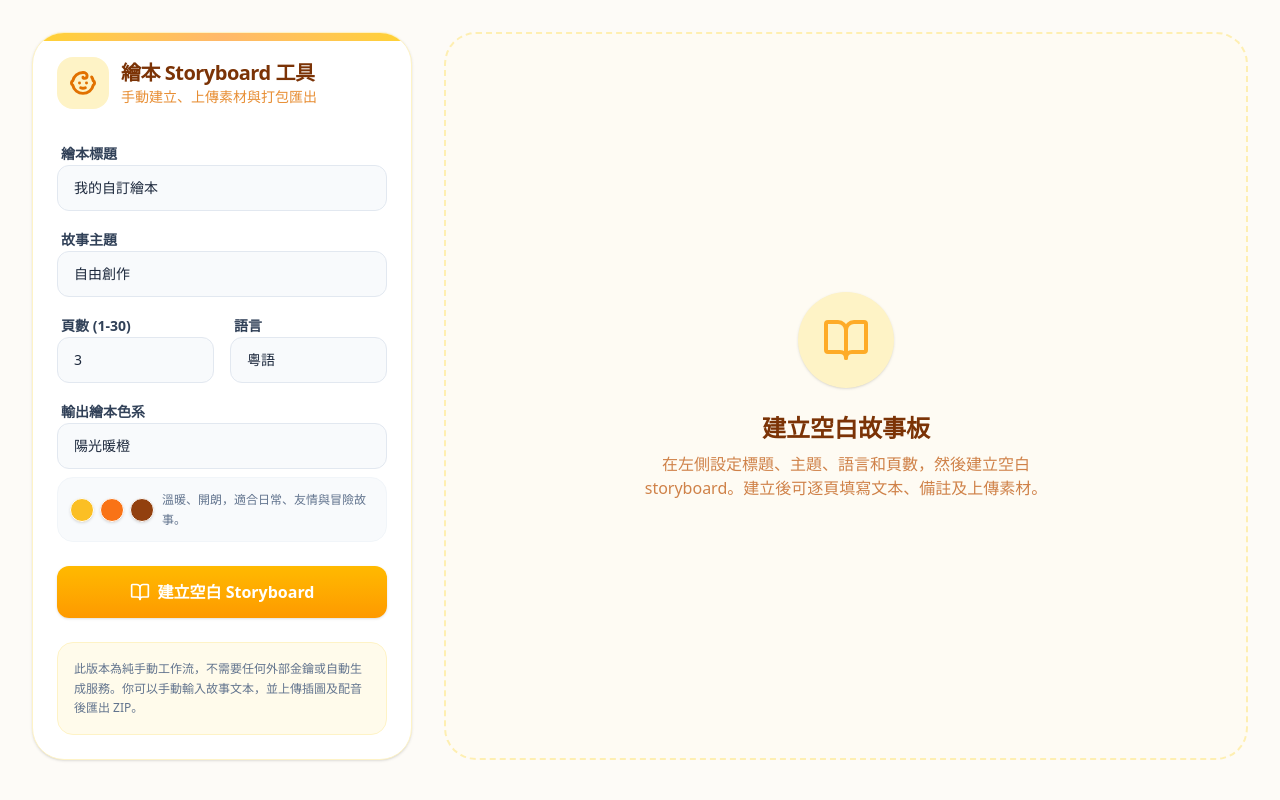
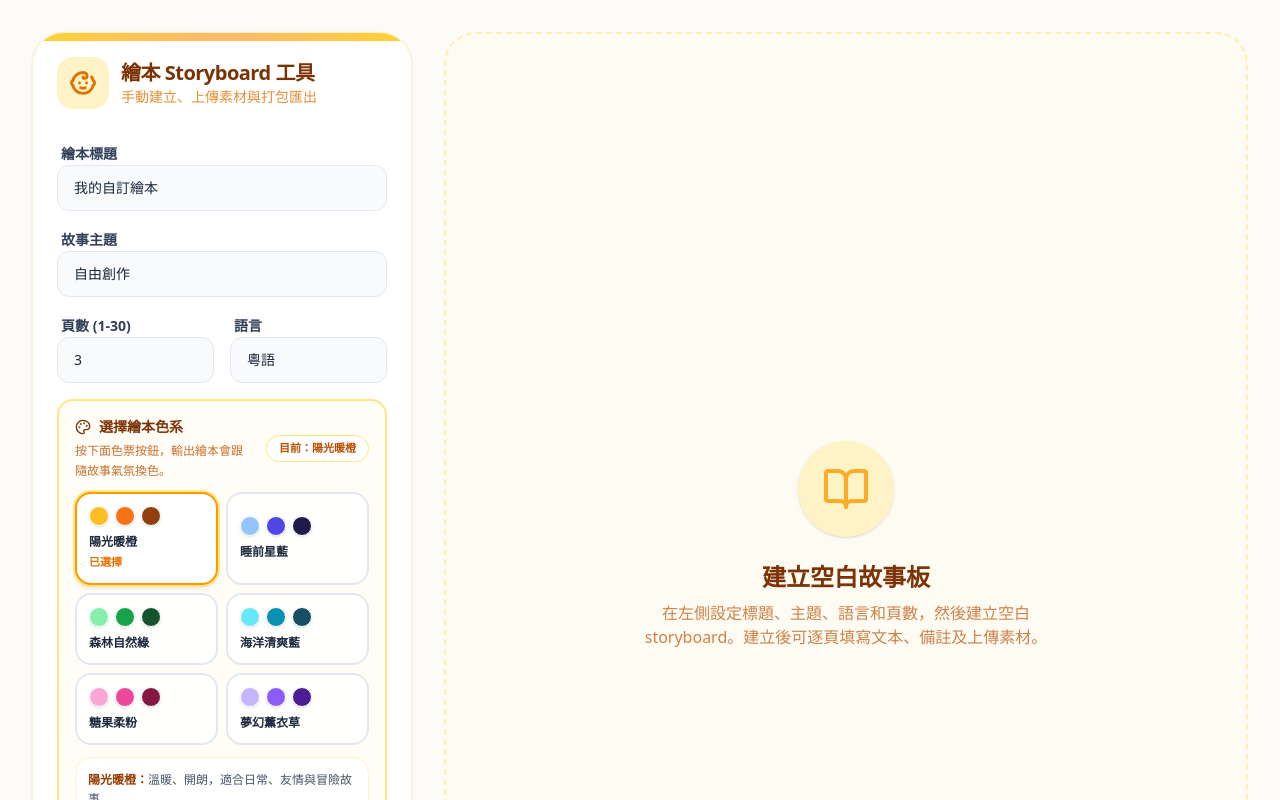
Before and after one commit to chrisOtem/toddler-picture-book-storyboard-builder, a React (Vite) app: page / in a window 1280 px wide. Shown: the top 800 px of the page. Built offline with nearby package versions, Linux system fonts and the light colour scheme.

Commit message:
Make color scheme selection more prominent

```diff
--- a/src/App.tsx
+++ b/src/App.tsx
@@ -816,24 +816,44 @@ ${exportThemeVars}
               </div>
             </div>
 
-            <div className="space-y-2">
-              <label className="text-sm font-bold text-slate-700 ml-1">輸出繪本色系</label>
-              <select
-                value={colorSchemeId}
-                onChange={event => setColorSchemeId(event.target.value as ColorSchemeId)}
-                className="w-full bg-slate-50 border border-slate-200 rounded-xl px-4 py-3 text-sm focus:outline-none focus:ring-2 focus:ring-amber-400 focus:border-transparent transition-all appearance-none"
-              >
-                {COLOR_SCHEMES.map(scheme => (
-                  <option key={scheme.id} value={scheme.id}>{scheme.label}</option>
-                ))}
-              </select>
-              <div className="flex items-center gap-2 rounded-2xl bg-slate-50 border border-slate-100 p-3">
-                <div className="flex gap-1.5">
-                  {currentColorScheme.swatches.map(color => (
-                    <span key={color} className="h-6 w-6 rounded-full border border-white shadow-sm" style={{ backgroundColor: color }} />
-                  ))}
+            <div className="space-y-3 rounded-2xl border-2 border-amber-200 bg-amber-50/50 p-4">
+              <div className="flex items-center justify-between gap-3">
+                <div>
+                  <label className="text-sm font-black text-amber-900 flex items-center gap-2">
+                    <Palette className="w-4 h-4" />
+                    選擇繪本色系
+                  </label>
+                  <p className="mt-1 text-xs leading-relaxed text-amber-700/80">按下面色票按鈕，輸出繪本會跟隨故事氣氛換色。</p>
                 </div>
-                <p className="text-xs leading-relaxed text-slate-500">{currentColorScheme.description}</p>
+                <span className="shrink-0 rounded-full bg-white px-3 py-1 text-[11px] font-black text-amber-700 border border-amber-200">目前：{currentColorScheme.label}</span>
+              </div>
+
+              <div className="grid grid-cols-2 gap-2">
+                {COLOR_SCHEMES.map(scheme => {
+                  const isSelected = colorSchemeId === scheme.id;
+                  return (
+                    <button
+                      key={scheme.id}
+                      type="button"
+                      onClick={() => setColorSchemeId(scheme.id)}
+                      className={`text-left rounded-2xl border-2 p-3 transition-all ${isSelected ? 'border-amber-500 bg-white shadow-md ring-2 ring-amber-200' : 'border-slate-200 bg-white/80 hover:border-amber-300 hover:bg-white'}`}
+                      aria-pressed={isSelected}
+                      aria-label={`選擇色系：${scheme.label}`}
+                    >
+                      <div className="flex items-center gap-1.5 mb-2">
+                        {scheme.swatches.map(color => (
+                          <span key={color} className="h-5 w-5 rounded-full border border-white shadow-sm" style={{ backgroundColor: color }} />
+                        ))}
+                      </div>
+                      <div className="text-xs font-black text-slate-800">{scheme.label}</div>
+                      {isSelected && <div className="mt-1 text-[11px] font-bold text-amber-600">已選擇</div>}
+                    </button>
+                  );
+                })}
+              </div>
+
+              <div className="rounded-2xl bg-white border border-amber-100 p-3">
+                <p className="text-xs leading-relaxed text-slate-600"><span className="font-black text-amber-800">{currentColorScheme.label}：</span>{currentColorScheme.description}</p>
               </div>
             </div>
           </div>
@@ -913,16 +933,38 @@ ${exportThemeVars}
                         <option value="English">English</option>
                         <option value="日本語">日本語</option>
                       </select>
-                      <select
-                        value={story.colorScheme}
-                        onChange={event => updateStoryMeta('colorScheme', event.target.value)}
-                        className="bg-white border border-slate-200 rounded-xl px-4 py-2 text-sm font-bold text-slate-700 focus:outline-none focus:ring-2 focus:ring-amber-400"
-                        aria-label="輸出繪本色系"
-                      >
-                        {COLOR_SCHEMES.map(scheme => (
-                          <option key={scheme.id} value={scheme.id}>色系：{scheme.label}</option>
-                        ))}
-                      </select>
+                      <div className="w-full rounded-2xl border-2 border-amber-200 bg-amber-50/60 p-3">
+                        <div className="mb-2 flex items-center justify-between gap-2">
+                          <div className="flex items-center gap-2 text-sm font-black text-amber-900">
+                            <Palette className="w-4 h-4" />
+                            更改輸出色系
+                          </div>
+                          <span className="rounded-full bg-white px-3 py-1 text-[11px] font-black text-amber-700 border border-amber-200">目前：{getColorScheme(story.colorScheme).label}</span>
+                        </div>
+                        <div className="grid grid-cols-2 sm:grid-cols-3 lg:grid-cols-6 gap-2">
+                          {COLOR_SCHEMES.map(scheme => {
+                            const isSelected = story.colorScheme === scheme.id;
+                            return (
+                              <button
+                                key={scheme.id}
+                                type="button"
+                                onClick={() => updateStoryMeta('colorScheme', scheme.id)}
+                                className={`rounded-xl border-2 p-2 text-left transition-all ${isSelected ? 'border-amber-500 bg-white shadow-md ring-2 ring-amber-200' : 'border-slate-200 bg-white/80 hover:border-amber-300 hover:bg-white'}`}
+                                aria-pressed={isSelected}
+                                aria-label={`更改輸出色系為：${scheme.label}`}
+                              >
+                                <div className="mb-1 flex gap-1">
+                                  {scheme.swatches.map(color => (
+                                    <span key={color} className="h-4 w-4 rounded-full border border-white shadow-sm" style={{ backgroundColor: color }} />
+                                  ))}
+                                </div>
+                                <div className="text-[11px] font-black text-slate-800 leading-tight">{scheme.label}</div>
+                                {isSelected && <div className="mt-1 text-[10px] font-bold text-amber-600">已選擇</div>}
+                              </button>
+                            );
+                          })}
+                        </div>
+                      </div>
                     </div>
                     <button
                       onClick={addPage}
```
